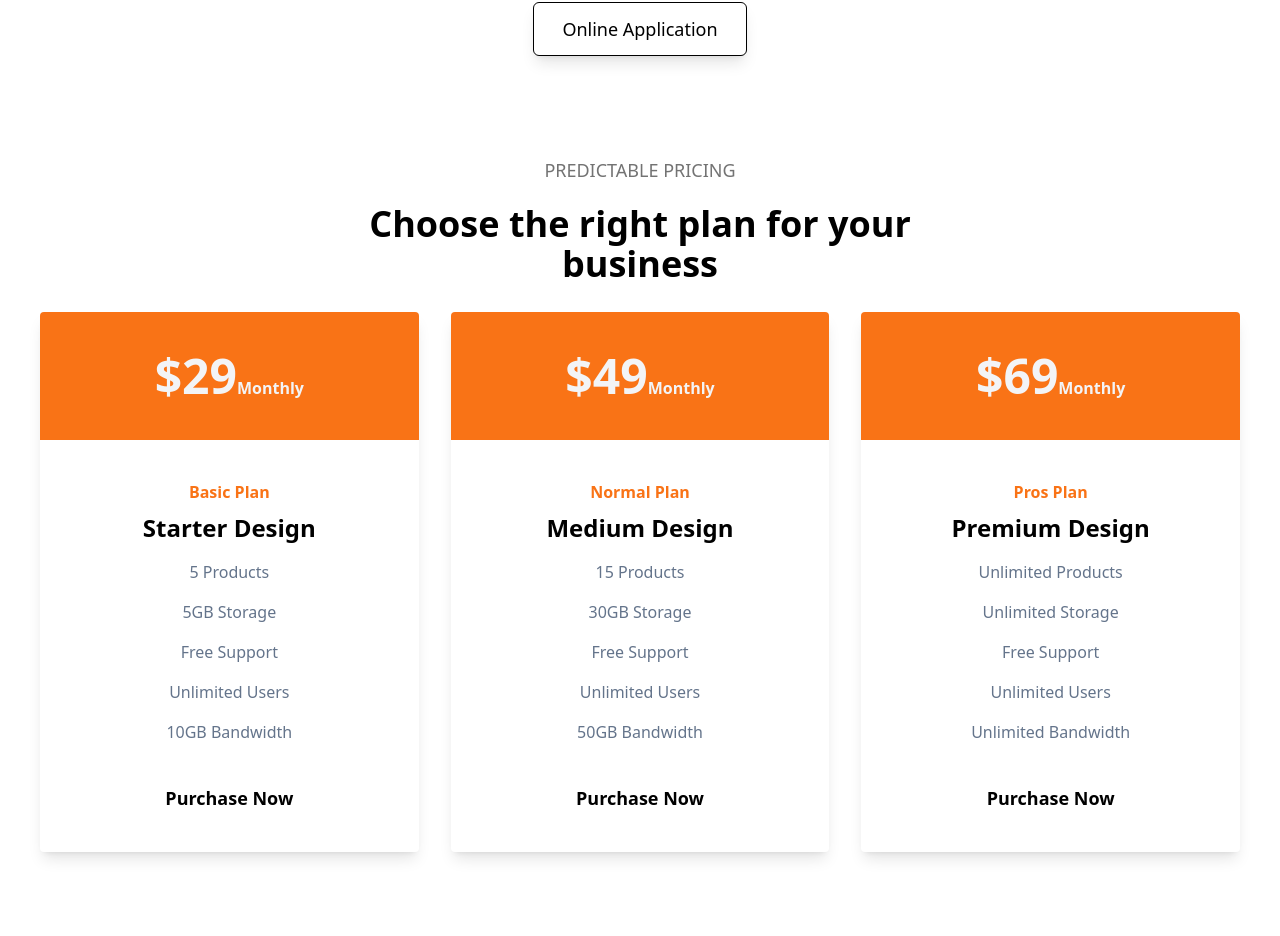
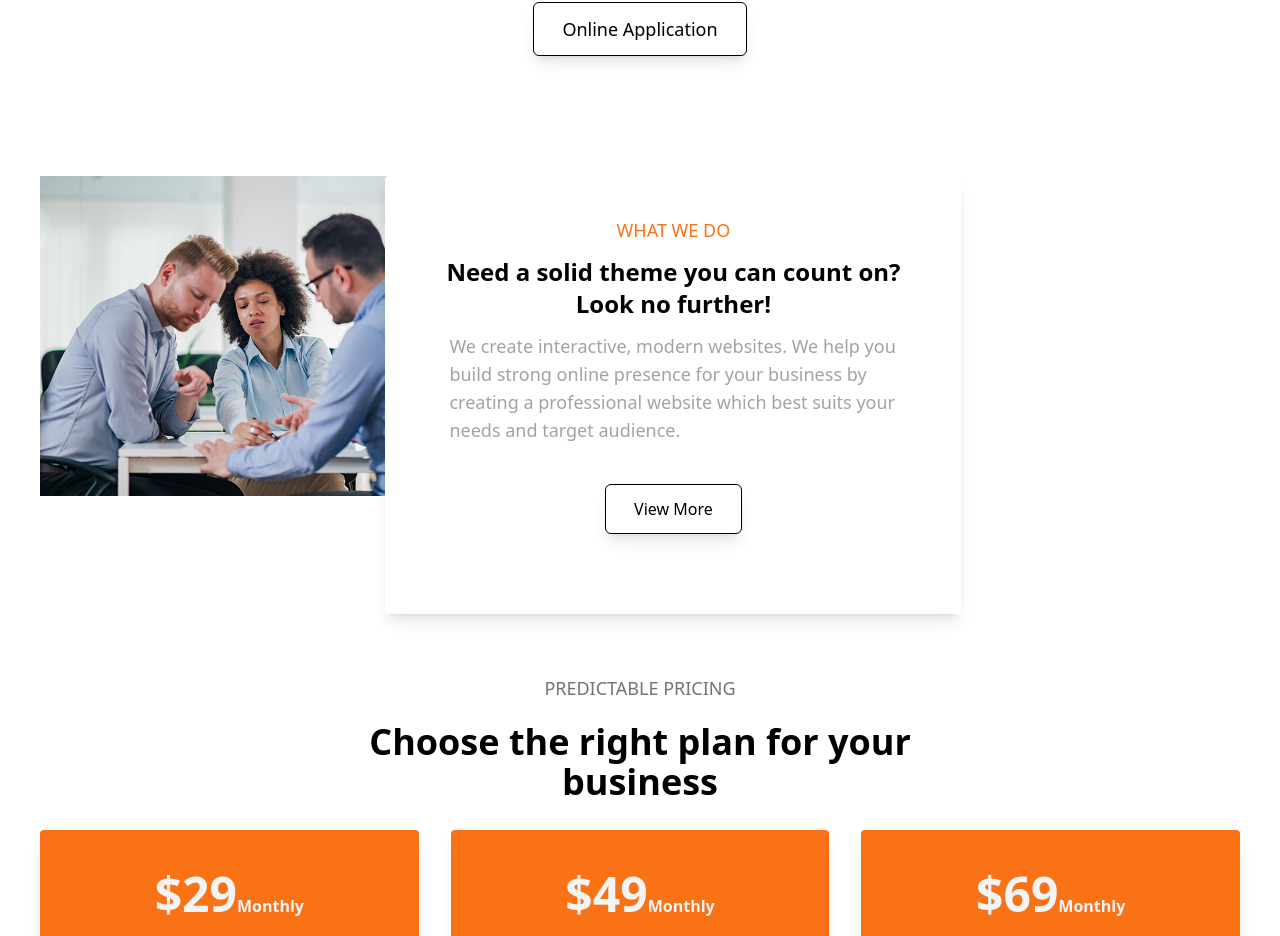
Before and after one commit to Bobchri/corporate-theme, a Next.js app: page / in a window 1280 px wide. Shown: the part 2292-3228 px from the top of the page. Built offline with nearby package versions, Linux system fonts and the light colour scheme.

Commit message:
new component added

```diff
--- /dev/null
+++ b/src/components/HomePage/Jumbotron.js
@@ -0,0 +1,29 @@
+import React from "react";
+import Image from "next/image";
+import jumbotron from "../HomePage/assets/jumbotron.jpg"
+import Button from "../Button";
+
+const Jumbotron = () => {
+return (
+    <div className="container mx-auto overflow-hidden flex grid-cols-2 md:grid-cols-2 lg:grid-cols-2 p-10">
+        {/*Jumbotron Background*/}
+        <Image
+        className="w-max h-64 md:w-max md:h-[25vw]"
+        src={jumbotron}
+        alt="Background"
+        width={500}
+        height={500}
+        />
+
+        {/*Info banner*/}
+        <div className="w-max h-max my-auto max-w-xl rounded overflow-hidden shadow-lg bg-white py-10 -mx-16 px-5">
+        <p className="text-center text-base md:text-lg lg:text-orange-500">WHAT WE DO</p>
+        <h5 className="text-2xl text-center font-semibold m-3">Need a solid theme you can count on? Look no further!</h5>
+        <p className=" max-w-md mx-auto text-base md:text-lg lg:text-neutral-400 ">We create interactive, modern websites. We help you build strong online presence for your business by creating a professional website which best suits your needs and target audience.</p>
+        <div className="text-center"><Button bgColor="white" textColor="black" text="View More" className="text-center" /></div>
+        </div>
+    </div>
+)
+}
+
+export default Jumbotron;
--- a/src/components/HomePage/Recruitment.js
+++ b/src/components/HomePage/Recruitment.js
@@ -57,11 +57,8 @@ const Recruitment = () => {
                 erat orci.
               </p>
               </div>
-
           </div>
-
         </div>
-
 
         <Button bgColor="white" textColor="black" text="Online Application" />
       </div>
--- a/src/pages/index.js
+++ b/src/pages/index.js
@@ -6,6 +6,7 @@ import Features from "@/components/HomePage/Features";
 import Recruitment from "@/components/HomePage/Recruitment";
 import Feedbacks from "@/components/HomePage/Feedbacks";
 import PriceStack from "@/components/HomePage/PriceStack";
+import Jumbotron from "@/components/HomePage/Jumbotron";
 
 const Home = () => {
   return (
@@ -14,6 +15,7 @@ const Home = () => {
       <CardStack />
       <Features />
       <Recruitment/>
+      <Jumbotron/>
       <PriceStack/>
       <Feedbacks/>
     </DefaultLayout>
```
Also changed, not shown: src/components/HomePage/assets/jumbotron.jpg (added).
